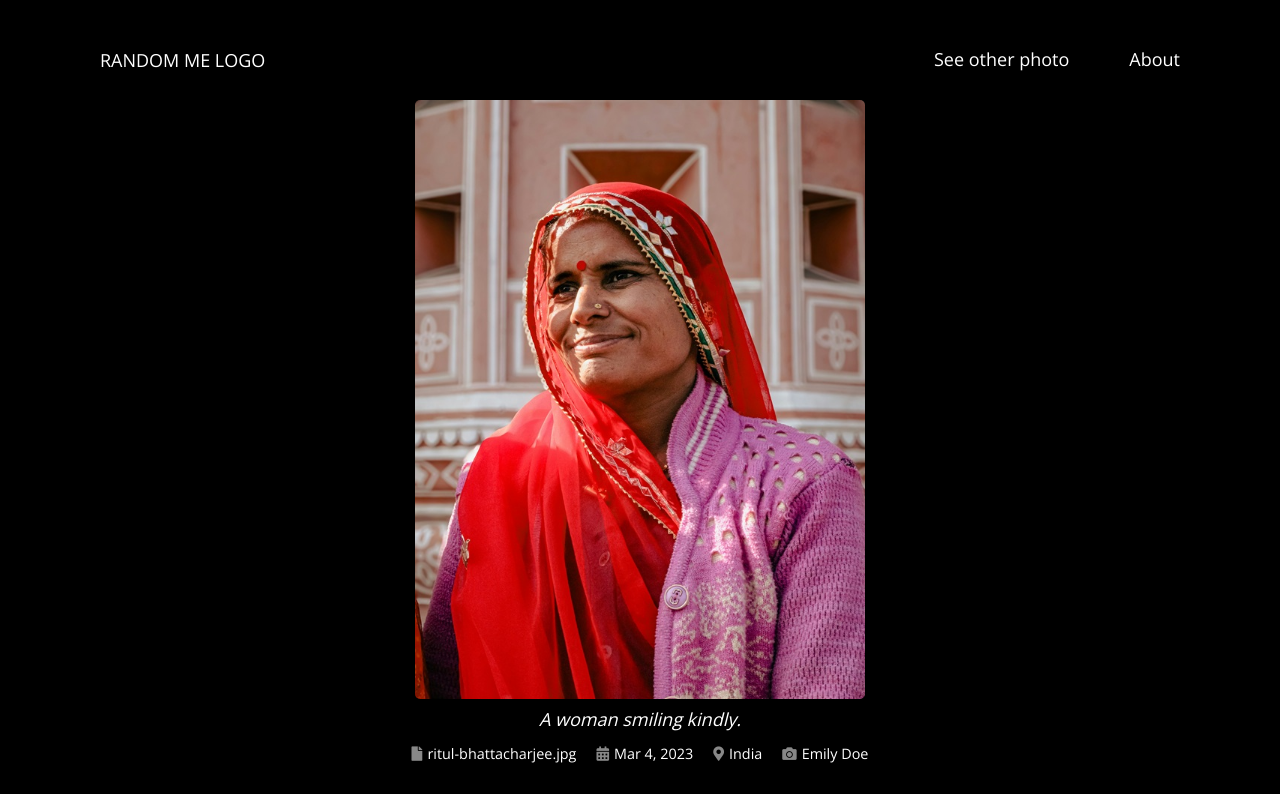
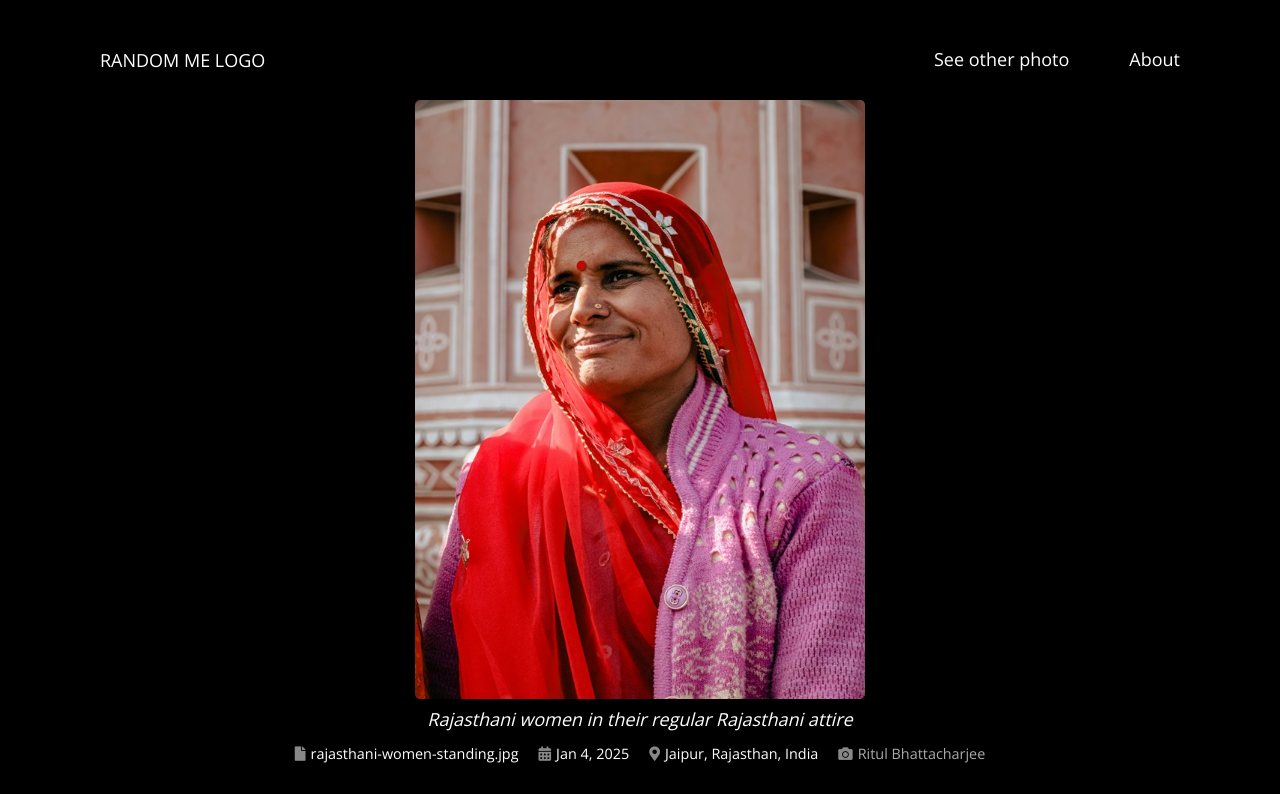
Before and after one commit to diprefranco/random-me, an Angular app: page / in a window 1280 px wide. Shown: the top 794 px of the page. Built offline with nearby package versions, Linux system fonts and the light colour scheme.

Commit message:
Photo data: sample images data updated and photographerUrl added.

```diff
--- a/src/app/data/photo.data.ts
+++ b/src/app/data/photo.data.ts
@@ -4,37 +4,41 @@ export const photoData: Photo[] = [
   {
     src: 'img/kawe-rodrigues--ayoq1jzyKc-unsplash.jpg',
     orientation: 'horizontal',
-    description: 'A farmer showing their plants.',
-    fileName: 'kawe-rodrigues.jpg',
-    date: new Date(Date.UTC(2025, 0, 1)),
-    location: 'Rio de Janeiro',
-    photographer: 'John Doe'
+    description: 'An older man is walking through a garden',
+    fileName: 'casa-suzuki-older-man.jpg',
+    date: new Date(Date.UTC(2024, 11, 29)),
+    location: 'Tomé-Açu, State of Pará, Brazil',
+    photographer: 'Kawê Rodrigues',
+    photographerUrl: 'https://unsplash.com/@kawerodriguess'
   },
   {
     src: 'img/jalil-saeidi-23IRsBMvmuw-unsplash.jpg',
     orientation: 'horizontal',
-    description: 'A man with half face inside a swimming pool.',
-    fileName: 'jalil-saeidi.jpg',
-    date: new Date(Date.UTC(2022, 4, 14)),
-    location: 'New York',
-    photographer: 'Albert Doe'
+    description: 'A man is floating in a pool of water',
+    fileName: 'drown-in-memories.jpg',
+    date: new Date(Date.UTC(2024, 11, 21)),
+    location: 'New York, USA',
+    photographer: 'Jalil Saeidi',
+    photographerUrl: 'https://unsplash.com/@jalil_sd'
   },
   {
     src: 'img/polina-kuzovkova-fv16_AJYLJY-unsplash.jpg',
     orientation: 'vertical',
-    description: 'A woman in a temple.',
-    fileName: 'polina-kuzovkova.jpg',
-    date: new Date(Date.UTC(2019, 7, 12)),
-    location: 'India',
-    photographer: 'Margaret Doe'
+    description: 'A woman in a yellow and brown sari walking in front of a building',
+    fileName: 'woman-yellow-and-brown-sari-walking.jpg',
+    date: new Date(Date.UTC(2025, 0, 6)),
+    location: 'Bangkok, Thailand',
+    photographer: 'Polina Kuzovkova',
+    photographerUrl: 'https://unsplash.com/@p_kuzovkova'
   },
   {
     src: 'img/ritul-bhattacharjee-HBJEJEErmlc-unsplash.jpg',
     orientation: 'vertical',
-    description: 'A woman smiling kindly.',
-    fileName: 'ritul-bhattacharjee.jpg',
-    date: new Date(Date.UTC(2023, 2, 4)),
-    location: 'India',
-    photographer: 'Emily Doe'
+    description: 'Rajasthani women in their regular Rajasthani attire',
+    fileName: 'rajasthani-women-standing.jpg',
+    date: new Date(Date.UTC(2025, 0, 4)),
+    location: 'Jaipur, Rajasthan, India',
+    photographer: 'Ritul Bhattacharjee',
+    photographerUrl: 'https://unsplash.com/@rd_ritul7'
   }
 ];
```
